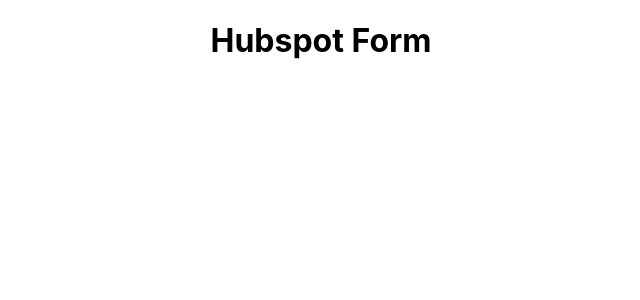
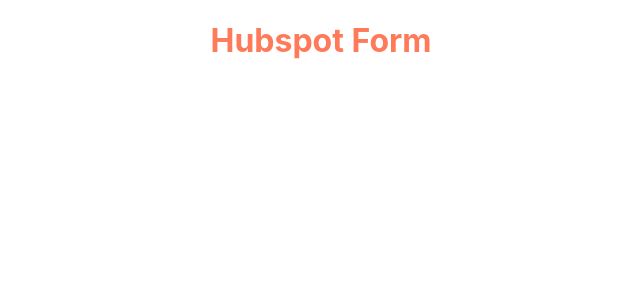
Before and after one commit to Tausif4171/Hubspot-Form, a React (Create React App) app: page / in a window 1280 px wide. Shown: the top 300 px of the page, without its empty margins (319-959 px from the left). Built offline with nearby package versions, Linux system fonts and the light colour scheme; what @aaronhayes/react-use-hubspot-form would draw is missing.

Commit message:
color changed

```diff
--- a/src/MyPage.js
+++ b/src/MyPage.js
@@ -28,7 +28,7 @@
 
   return (
     <div style={{margin:"0px 120px"}}>
-      <h1>Hubspot Form</h1>
+      <h1 style={{color:"#ff7a59"}}>Hubspot Form</h1>
       <div id="my-hubspot-form"></div>
     </div>
   );
```
